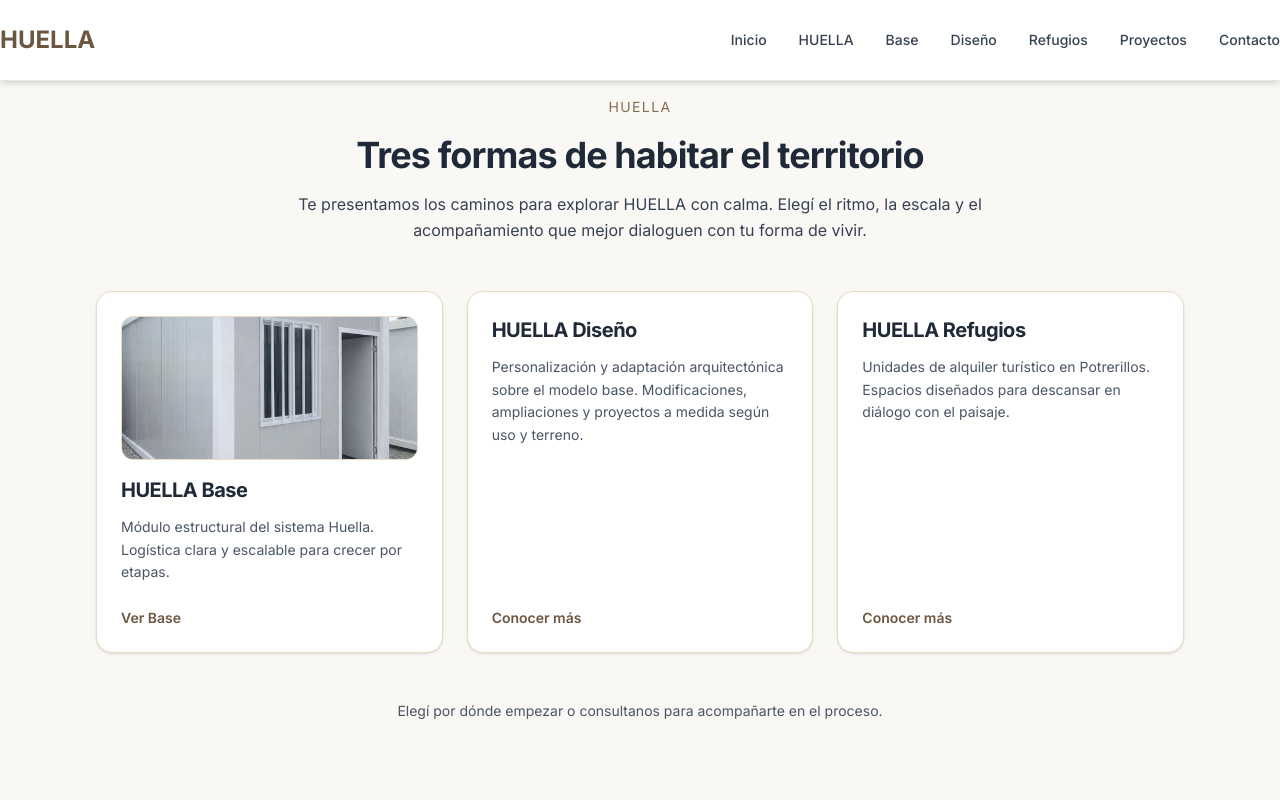
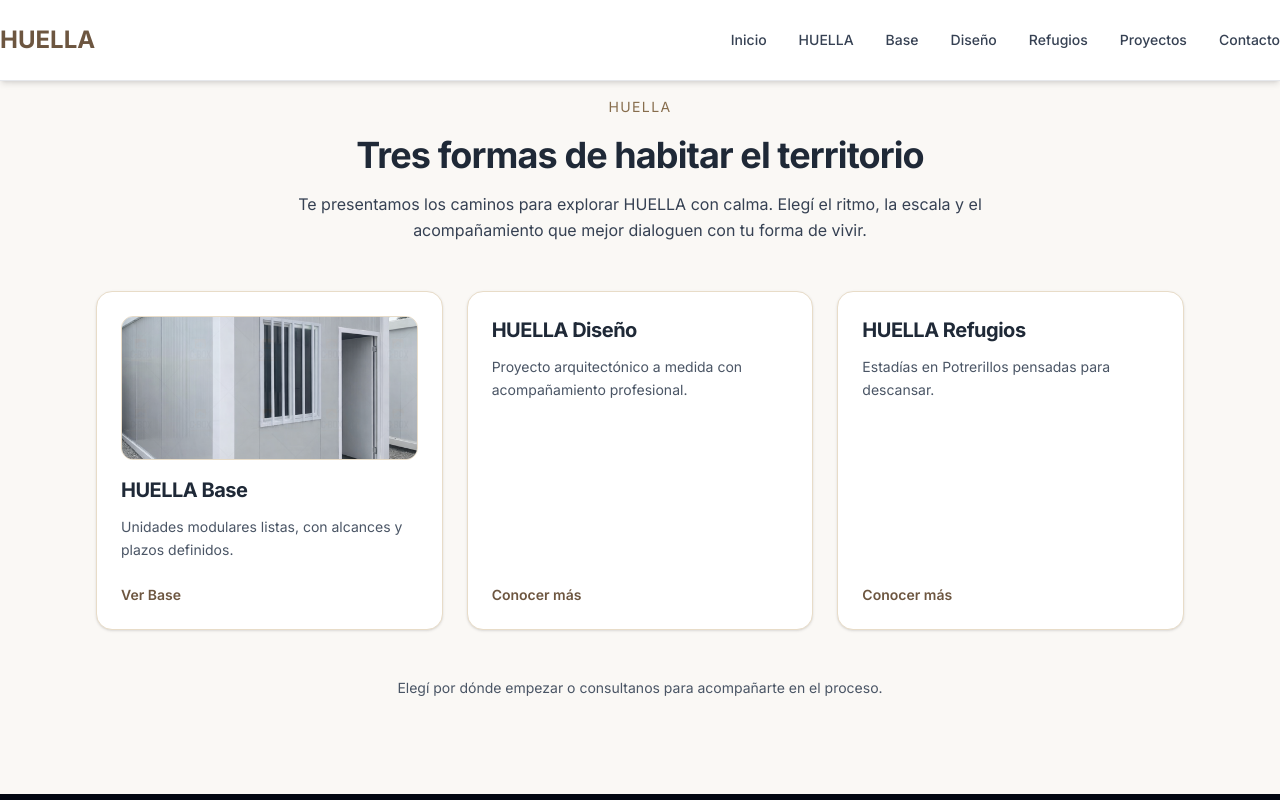
Before and after one commit to Teksi75/huella-mendoza-site, a Next.js app: page /huella in a window 1280 px wide. Shown: the top 800 px of the page. Built offline with nearby package versions, Linux system fonts and the light colour scheme.

Commit message:
Update home hero CTA and huella anchors

```diff
--- a/app/huella/page.tsx
+++ b/app/huella/page.tsx
@@ -3,24 +3,27 @@ import Link from 'next/link';
 
 const pathways = [
   {
+    id: 'base',
     title: 'HUELLA Base',
     description:
-      'Módulo estructural del sistema Huella. Logística clara y escalable para crecer por etapas.',
+      'Unidades modulares listas, con alcances y plazos definidos.',
     href: '/base',
     image: '/media/huella/base/huella-base-modulo-simple.webp',
     ctaLabel: 'Ver Base',
   },
   {
+    id: 'diseno',
     title: 'HUELLA Diseño',
     description:
-      'Personalización y adaptación arquitectónica sobre el modelo base. Modificaciones, ampliaciones y proyectos a medida según uso y terreno.',
+      'Proyecto arquitectónico a medida con acompañamiento profesional.',
     href: '/diseno',
     ctaLabel: 'Conocer más',
   },
   {
+    id: 'refugios',
     title: 'HUELLA Refugios',
     description:
-      'Unidades de alquiler turístico en Potrerillos. Espacios diseñados para descansar en diálogo con el paisaje.',
+      'Estadías en Potrerillos pensadas para descansar.',
     href: '/refugios',
     ctaLabel: 'Conocer más',
   },
@@ -43,9 +46,10 @@ export default function HuellaPage() {
 
           <div className="mt-12 grid gap-6 md:grid-cols-3">
             {pathways.map((pathway) => (
-              <div
+              <section
                 key={pathway.title}
-                className="flex flex-col justify-between rounded-2xl border border-tierra-200 bg-white p-6 shadow-sm"
+                id={pathway.id}
+                className="scroll-mt-28 flex flex-col justify-between rounded-2xl border border-tierra-200 bg-white p-6 shadow-sm md:scroll-mt-32"
               >
                 <div>
                   {pathway.image ? (
@@ -68,7 +72,7 @@ export default function HuellaPage() {
                 >
                   {pathway.ctaLabel}
                 </Link>
-              </div>
+              </section>
             ))}
           </div>
 
--- a/app/page.tsx
+++ b/app/page.tsx
@@ -30,21 +30,33 @@ export default function Home() {
             </span>
           </p>
 
-          <div className="flex flex-col sm:flex-row gap-3 sm:justify-center items-center">
+          <div className="flex flex-col items-center gap-4">
             <Link
-              href="/base"
-              className="btn-primary w-full sm:w-auto px-5 py-3 sm:px-8 sm:py-4 text-sm sm:text-lg flex items-center justify-center gap-2 rounded-xl"
+              href="/huella"
+              className="btn-primary w-full sm:w-auto px-6 py-3 sm:px-10 sm:py-4 text-sm sm:text-lg flex items-center justify-center gap-2 rounded-xl"
             >
-              Unidades modulares listas para habitar
-              <ArrowRight size={20} />
+              Explorar HUELLA →
             </Link>
-            <Link
-              href="/refugios"
-              className="btn-secondary w-full sm:w-auto px-5 py-3 sm:px-8 sm:py-4 text-sm sm:text-lg flex items-center justify-center gap-2 bg-white/10 backdrop-blur-sm border-white text-white hover:bg-white/20 rounded-xl"
-            >
-              Refugios listos para descansar
-              <ArrowRight size={20} />
-            </Link>
+            <div className="flex flex-wrap items-center justify-center gap-3 text-sm text-white/80">
+              <Link
+                href="/huella#base"
+                className="rounded-full border border-white/40 px-3 py-1.5 text-xs font-medium tracking-wide text-white/90 transition hover:border-white/70 hover:text-white"
+              >
+                Base · Unidades modulares
+              </Link>
+              <Link
+                href="/huella#diseno"
+                className="rounded-full border border-white/40 px-3 py-1.5 text-xs font-medium tracking-wide text-white/90 transition hover:border-white/70 hover:text-white"
+              >
+                Diseño · Proyecto a medida
+              </Link>
+              <Link
+                href="/huella#refugios"
+                className="rounded-full border border-white/40 px-3 py-1.5 text-xs font-medium tracking-wide text-white/90 transition hover:border-white/70 hover:text-white"
+              >
+                Refugios · Estadías / alquiler
+              </Link>
+            </div>
           </div>
         </div>
 
```
